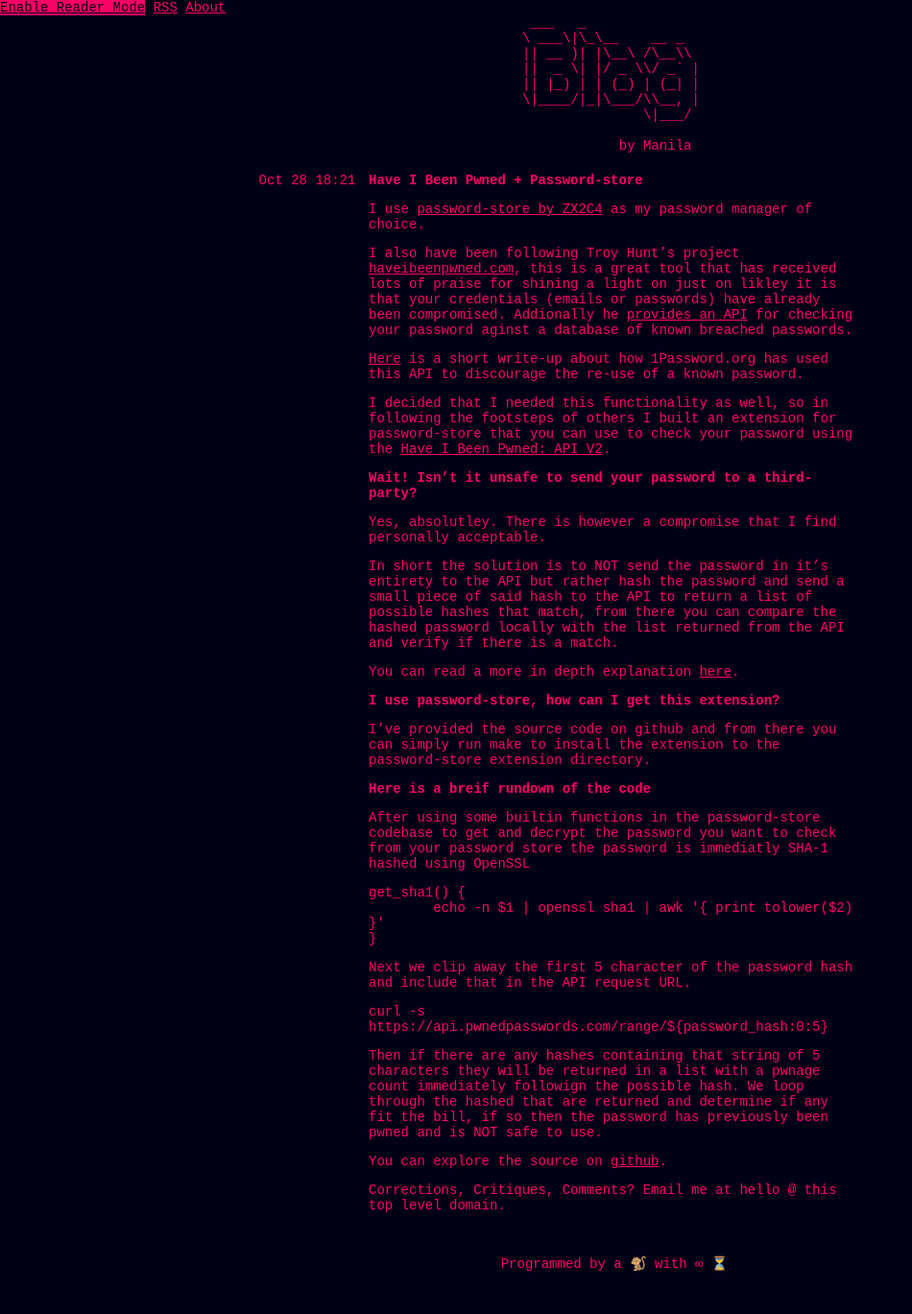
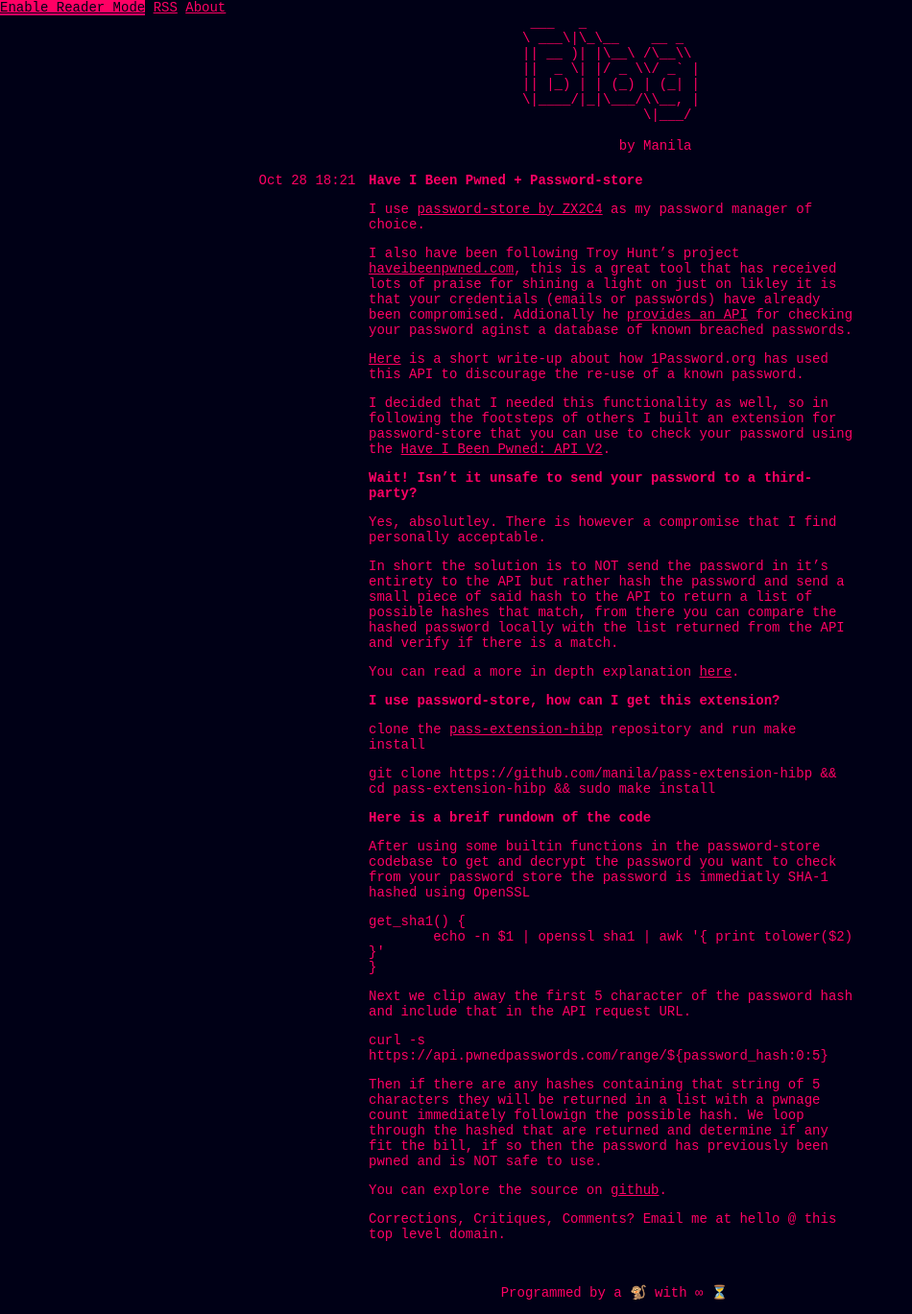
Before and after one commit to manila/blog, a Jekyll site: the page built from _posts/2018-10-28-hibp-pass.md, in a window 1280 px wide. Shown: the whole page at 96% size, without its empty margins (0-950 px from the left). Built offline with Jekyll 4.4.1, drawn with Linux system fonts in a browser that asks for light colours; before the commit the page ends 1339 px from its top, so only the background shows below that.

Commit message:
Update 2018-10-28-hibp-pass.md

````diff
--- a/_posts/2018-10-28-hibp-pass.md
+++ b/_posts/2018-10-28-hibp-pass.md
@@ -22,7 +22,9 @@
 
 **I use password-store, how can I get this extension?**
 
-I've provided the source code on github and from there you can simply run make to install the extension to the password-store extension directory.
+clone the [pass-extension-hibp](https://github.com/manila/pass-extension-hibp) repository and run ```make install```
+
+```git clone https://github.com/manila/pass-extension-hibp && cd pass-extension-hibp && sudo make install```
 
 **Here is a breif rundown of the code**
 
````
